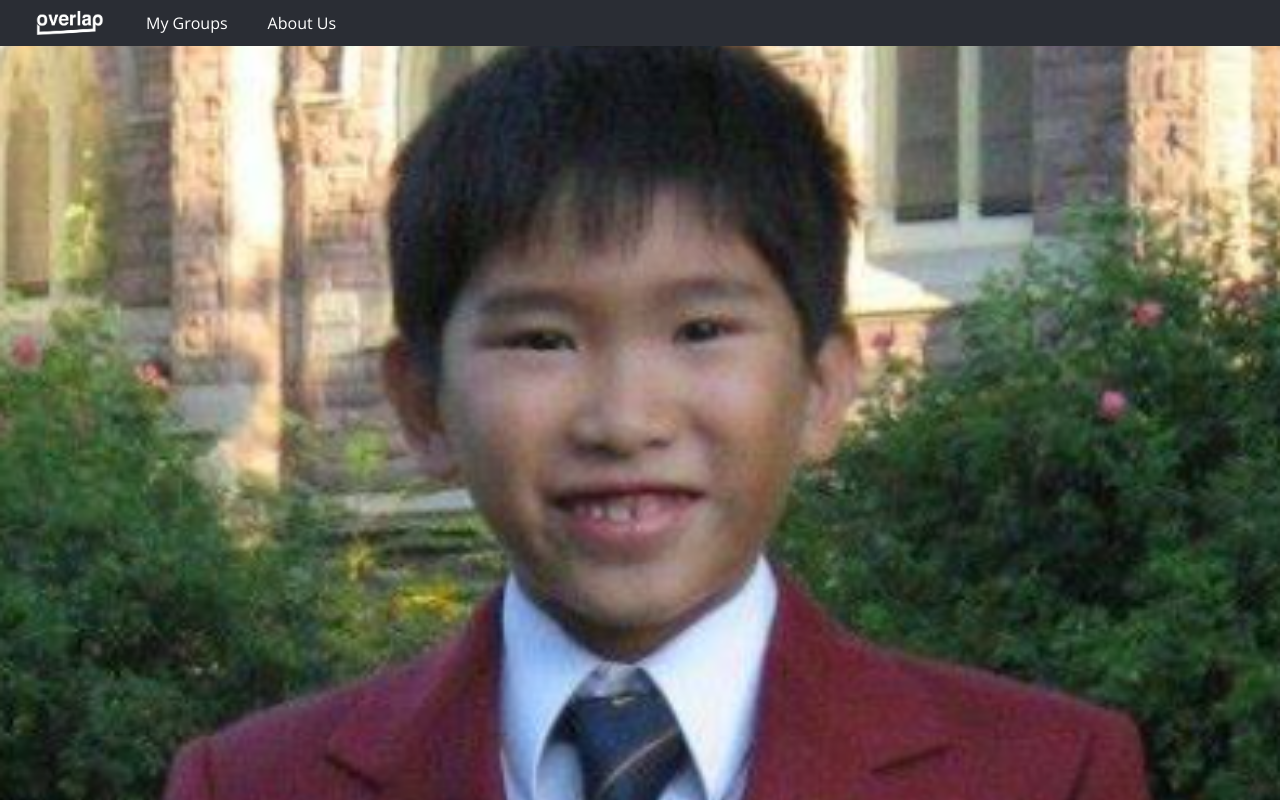
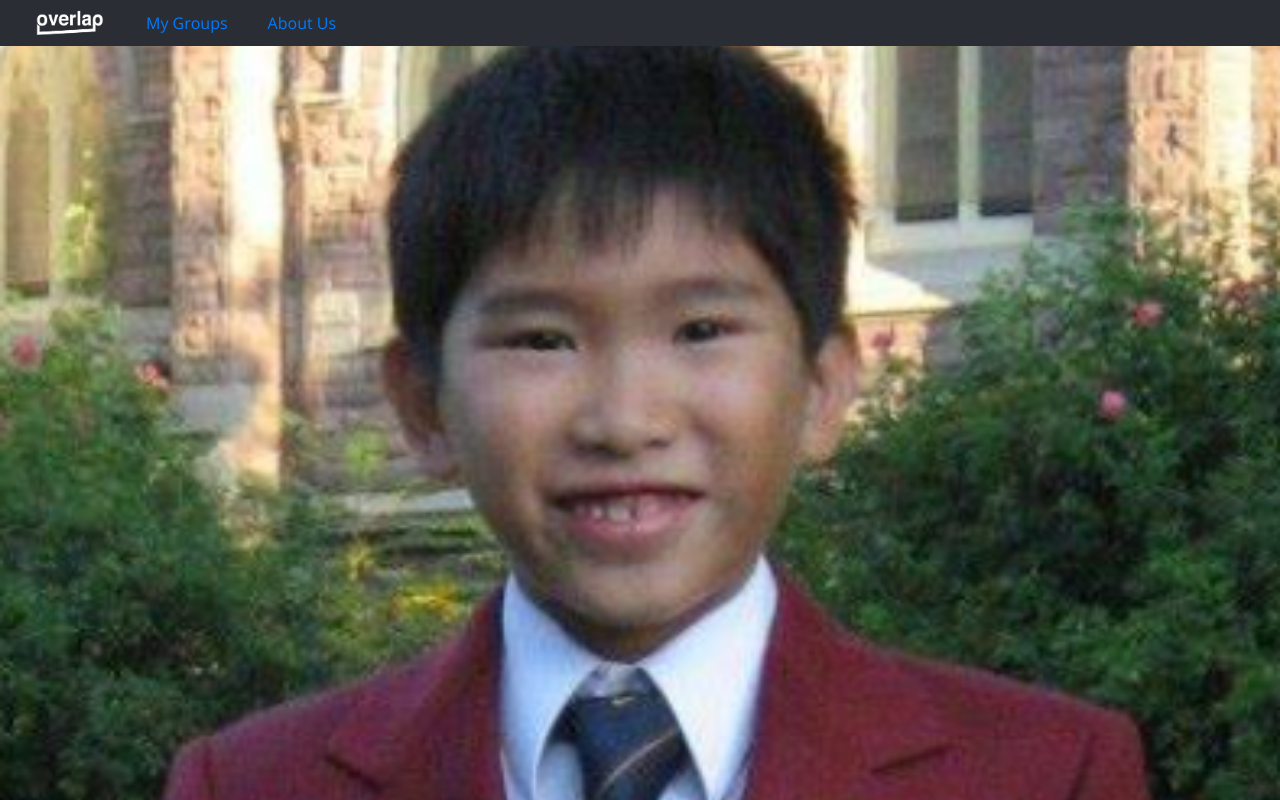
Before and after one commit to IGEN330-Overlap/Overlap, a React (Create React App) app in the folder frontend/: page /authorized/AboutUs in a window 1280 px wide. Shown: the top 800 px of the page. Built offline with nearby package versions, Linux system fonts and the light colour scheme.

Commit message:
Adding Navbar to pages
Links blue

```diff
--- a/frontend/src/AboutUs/AboutUs.css
+++ b/frontend/src/AboutUs/AboutUs.css
@@ -2,9 +2,12 @@
 @import url(../variables.css);
 
 
-.text-color {
+.format {
     width: auto;
     height: 100vh;
-    color: white;
     background-color: var(--blue-color-1);
 }
+
+.text {
+    color: white;
+}
--- a/frontend/src/AboutUs/AboutUs.js
+++ b/frontend/src/AboutUs/AboutUs.js
@@ -4,9 +4,9 @@ import Brendan from "./Brendan.png"
 
 const AboutUs = (props) => {
     return (
-        <div className="landing-root d-flex flex-column justify-content-center align-items-left">
+        <div className="format d-flex flex-column justify-content-center align-items-left">
         <Navbar></Navbar>
-            <h1 text-color>About us :)</h1>
+            <h1 format text>About us :)</h1>
             <p>Hey! Glad you made it. Overlap is a class project built by a few students at UBC.</p>
             <p> If you have any question, comments, or concerns, please reach out!</p>
             <img src={Brendan} alt= "Brendan"></img>
--- a/frontend/src/AuthorizedPage/AuthorizedPage.js
+++ b/frontend/src/AuthorizedPage/AuthorizedPage.js
@@ -1,5 +1,4 @@
 import './AuthorizedPage.css';
-import Navbar from "../Navbar/Navbar";
 import GroupsComponent from './GroupsComponent/GroupsComponent';
 import CreateOrJoin from './CreateOrJoin/CreateOrJoin';
 import { Link } from 'react-router-dom';
--- a/frontend/src/Navbar/Navbar.css
+++ b/frontend/src/Navbar/Navbar.css
@@ -4,10 +4,6 @@
 .navbar-text {
     background-color: var(--primary-color-main);
 }
-
-a:link {
-    color: white;
-  }
 
 .nav-item {
     color:white;
--- a/frontend/src/Navbar/Navbar.js
+++ b/frontend/src/Navbar/Navbar.js
@@ -1,6 +1,7 @@
 import './Navbar.css';
 import logo from './overlap_image.jpg';
 import { Link } from 'react-router-dom';
+
 
 const Navbar = (props) => {
     return (
@@ -13,7 +14,7 @@ const Navbar = (props) => {
                         <Link to ="GroupProfilePage/GroupProfilePage">My Groups</Link>
                     </li>
                     <li class="nav-item">
-                        <Link to ="AboutUs/AboutUs">About Us</Link>
+                        <Link to ="../AboutUs">About Us</Link>
                     </li>
                 </ul>
             </div>
```
